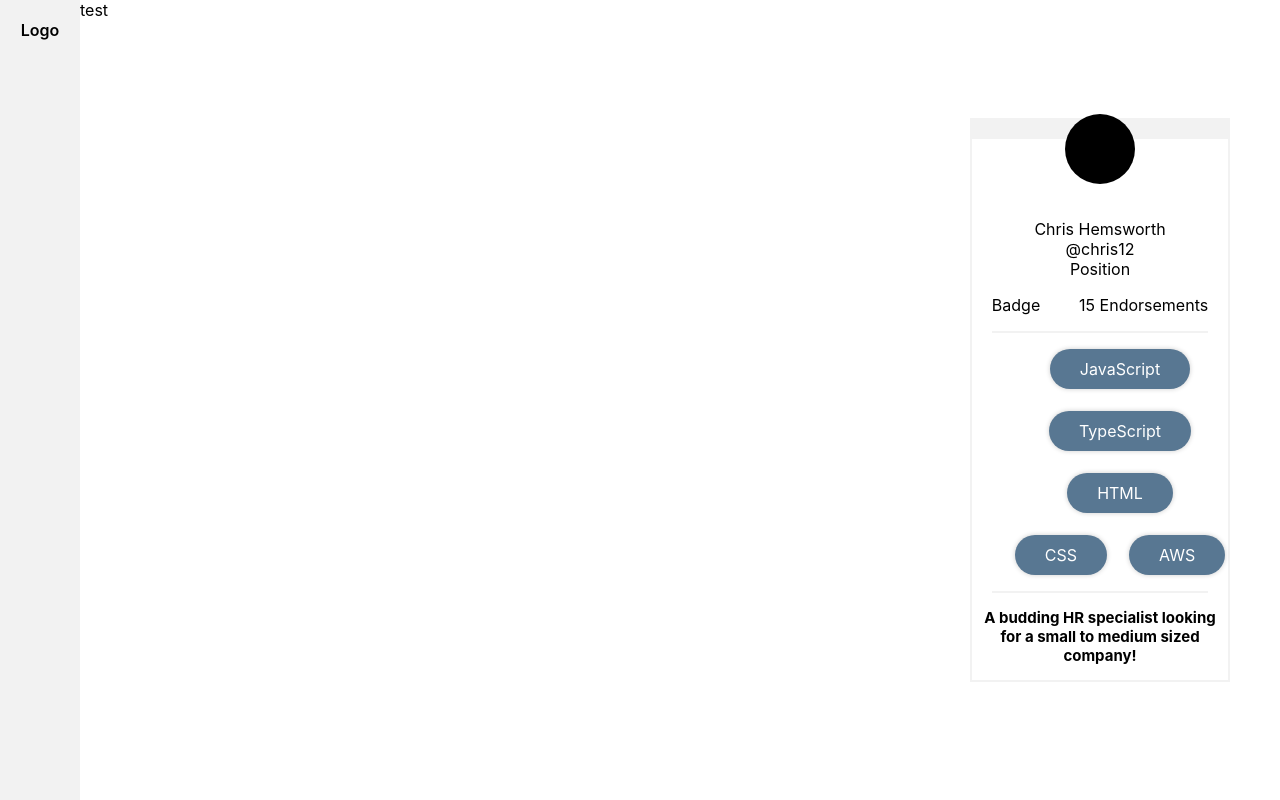
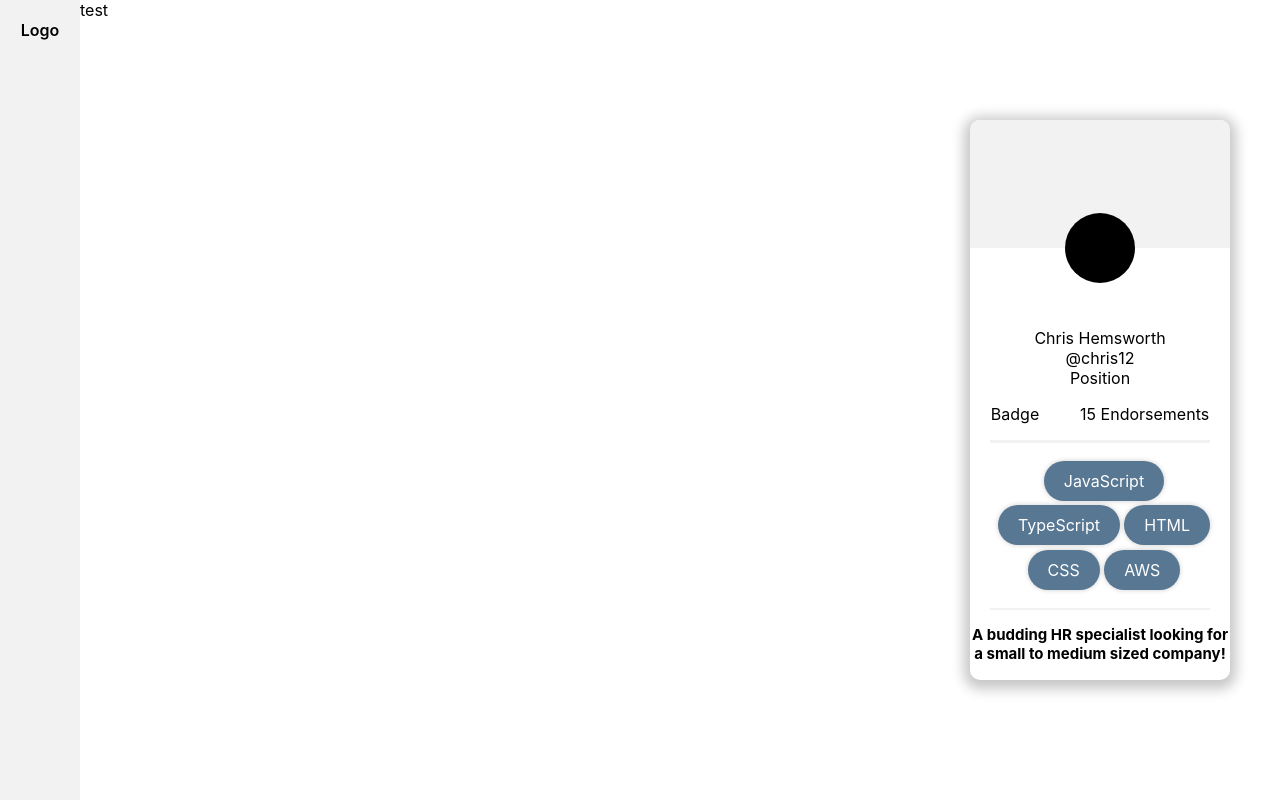
Before and after one commit to 902Youth/CU-Frontend, a React (Vite) app: page /home in a window 1280 px wide. Built offline with nearby package versions, Linux system fonts and the light colour scheme.

Commit message:
ProfileQuickView edits

```diff
--- a/src/components/ProfileQuickView/ProfileQuickView.css
+++ b/src/components/ProfileQuickView/ProfileQuickView.css
@@ -8,14 +8,15 @@
   height: 35rem;
   width: auto;
   margin: 5%;
-    border: 2px solid var(--primary-gray);
+  border-radius: 10px;
+  box-shadow: 0px 3px 13px 6px rgb(198, 198, 198);
 }
 
 .container-profile {
   display: flex;
   flex-direction: column;
-
-    height: 40rem;
+  justify-content: center;
+  height: 30rem;
   width: 100%;
 }
 
@@ -27,8 +28,10 @@
 
 .background-pic {
   background-color: var(--primary-gray);
-    height: 80%;
+  height: 8rem;
   width: 100%;
+  border-top-left-radius: 10px;
+  border-top-right-radius: 10px;
 }
 
 .pfp {
@@ -38,7 +41,7 @@
   background-color: black;
   position: relative;
   z-index: 10;
-    top: -30px;
+  top: -40px;
   margin: 5px;
 }
 
@@ -63,6 +66,7 @@
   height: 20rem;
   width: 100%;
   text-align: center;
+  margin-right: 2rem;
 }
 
 .container-bio {
--- a/src/components/Skills/Skills.css
+++ b/src/components/Skills/Skills.css
@@ -2,17 +2,18 @@
     display: flex;
     flex-wrap: wrap;
     justify-content: center;
-    gap: 22px;
+    /* gap: 22px; */
 }
 
 .skill {
-    padding: 10px 30px;
+    padding: 10px 20px;
     list-style-type: none;
     border-radius: 20px;
     color: white;
     background-color: #587792;
     box-shadow: 0 0 5px 0 rgba(0, 0, 0, 0.2);
     max-height: 20px;
+    margin: 1%;
 }
 
 .skill:hover {
```
Lines whose indentation alone changed are shown as unchanged.
